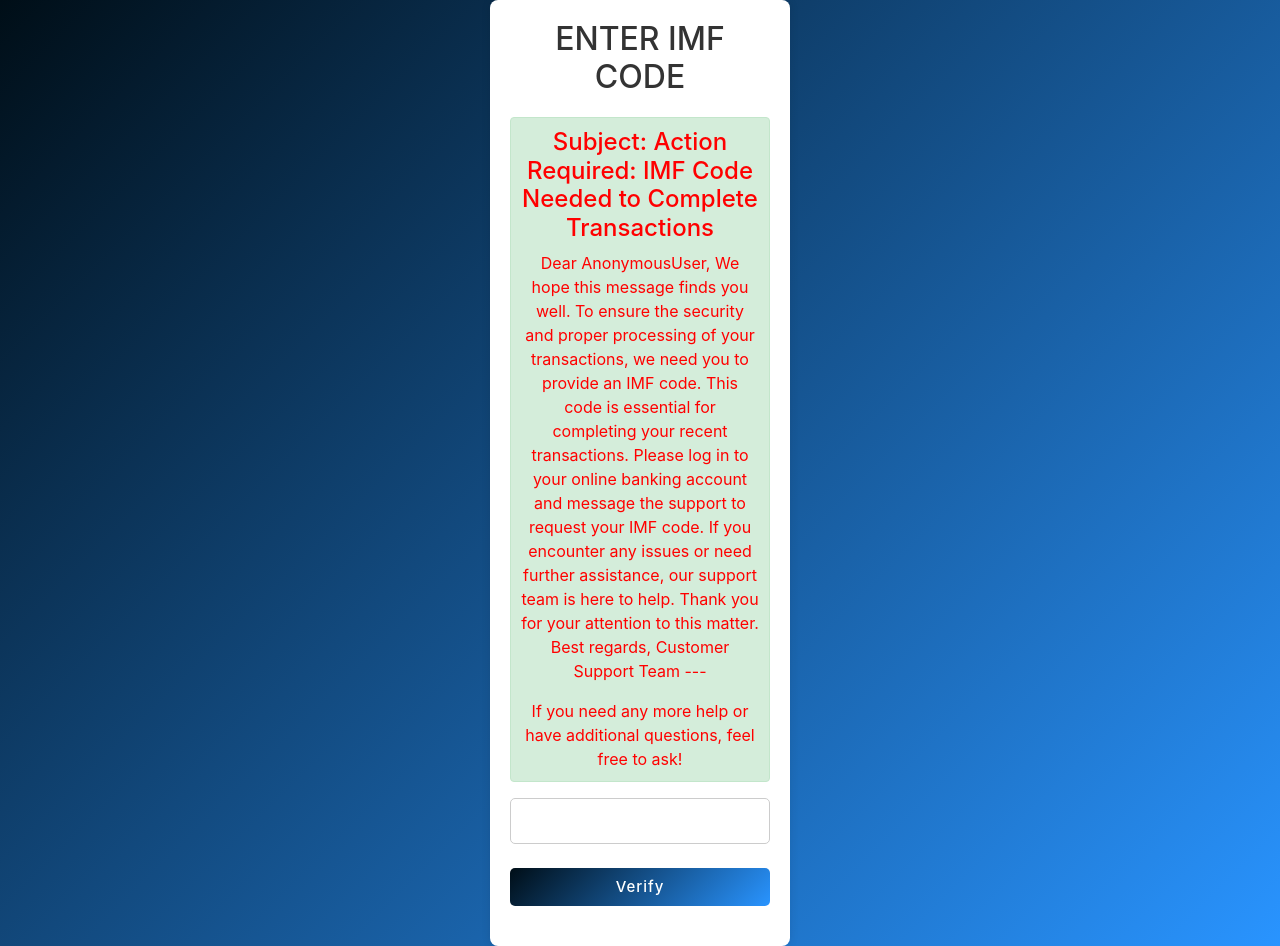
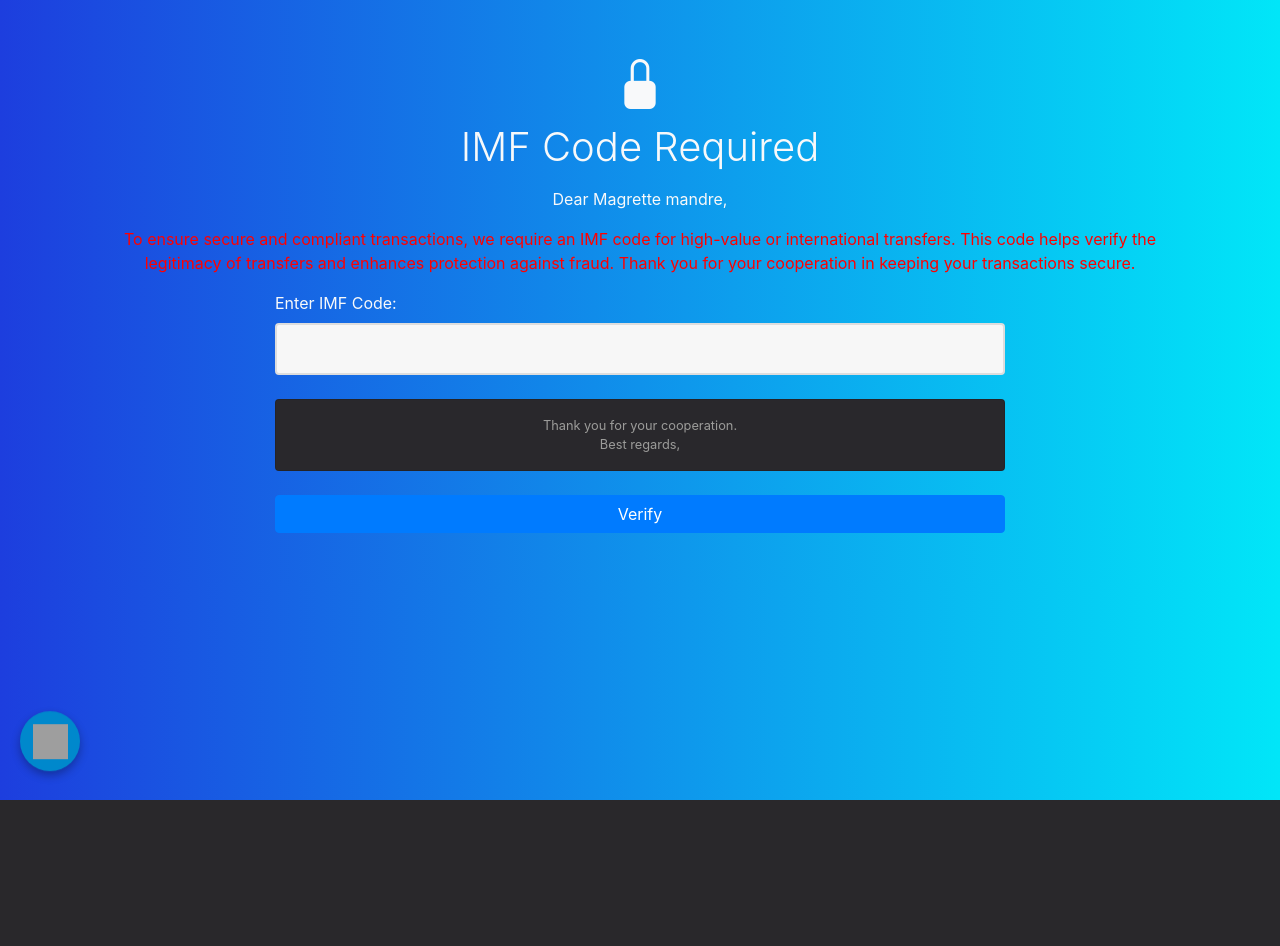
Before and after one commit to Rayflex189/Streamline-online-banking, a Django app: template BANK/bank_app/templates/bank_app/imf.html in a window 1280 px wide. After the commit the page ends 800 px from the top, so only its background shows below. Run offline with Django 5.2, Linux system fonts and the light colour scheme; the template is opened without the code that fills it: values that come from a table or form of the project are taken from there, others are empty; data comes from the database, SQL or seed files in the repository; some libraries are stand-ins or nearby versions; grey boxes are pictures that could not be loaded.

Commit message:
Update imf.html
Save

```diff
--- a/BANK/bank_app/templates/bank_app/imf.html
+++ b/BANK/bank_app/templates/bank_app/imf.html
@@ -1,200 +1,133 @@
-{% load static %}
 <!DOCTYPE html>
 <html lang="en">
 <head>
     <meta charset="UTF-8">
     <meta name="viewport" content="width=device-width, initial-scale=1.0">
-<title>Axis First Online Banking - Authentication</title>
-<link rel="stylesheet" href="{% static 'css/dashboard.css' %}">
-    <script src="//code.jivosite.com/widget/wdg3bo5oms" async></script>
- <link
-    rel="icon"
-    href=
-"{% static 'images/IMG-20250430-WA0016.jpg' %}"
-    type="image/x-icon"
-/>
+    <link href="https://cdn.jsdelivr.net/npm/bootstrap@5.0.2/dist/css/bootstrap.min.css" rel="stylesheet" integrity="sha384-EVSTQN3/azprG1Anm3QDgpJLIm9Nao0Yz1ztcQTwFspd3yD65VohhpuuCOmLASjC" crossorigin="anonymous">
 <link rel="stylesheet" href="https://maxcdn.bootstrapcdn.com/bootstrap/4.5.2/css/bootstrap.min.css">
+    <link rel="stylesheet" href="https://cdn.jsdelivr.net/npm/bootstrap-icons@1.11.3/font/bootstrap-icons.min.css">
+    <title>IMF Code</title>
+
     <style>
         body {
-    display: flex;
-    min-height: 100vh;
-    justify-content: center;
-    align-items: center;
-    background: linear-gradient(135deg, #000e17, #2994ff);
+            background: -webkit-linear-gradient(left, #1d3ede, #01e6f8);
+            background: -ms-linear-gradient(left, #1d3ede, #01e6f8);
+            background: -moz-linear-gradient(left, #1d3ede, #01e6f8);
+            background: -o-linear-gradient(left, #1d3ede, #01e6f8);
+            color: white;
         }
-.main-content {
-    padding: 20px;
-    margin-top: 60px; /* Adjust based on the height of the navbar */
+        input, small {
+            background-color: #29282c;
+            color: #9c9c9a;
+        }
+        input {
+            width: 100%;
+            padding: 12px;
+            font-size: 16px;
+            color: #333;
+            background-color: #f7f7f7;
+            border: 2px solid #ddd;
+            border-radius: 4px;
+            transition: all 0.3s ease;
+        }
+        input:hover {
+            border-color: #aaa;
+        }
+        input:focus {
+            transform: scale(1.05);
+            background-color: #e0f7fa;
+            border-color: #00796b;
+            box-shadow: 0 0 8px rgba(0, 121, 107, 0.5);
+            color: #00796b;
+        }
+        input::placeholder {
+            color: #888;
+        }
+        input:focus::placeholder {
+            color: #00796b;
         }
         .card {
-    margin-bottom: 20px;
+            background-color: #29282c;
         }
-.balance {
-    font-size: 2em;
-    color: #3e0b56;; /* Green color for balance */
-}
-.profile-img {
-    width: 40px;
-    height: 40px;
+        .telegram-icon {
+            position: fixed;
+            bottom: 20px;
+            left: 20px;
+            width: 60px;
+            height: 60px;
+            background-color: #0088cc;
             border-radius: 50%;
+            display: flex;
+            align-items: center;
+            justify-content: center;
+            box-shadow: 0px 4px 10px rgba(0, 0, 0, 0.3);
+            cursor: pointer;
+            animation: bounce 2s infinite;
+            transition: transform 0.3s;
         }
 
-.dropdown-menu {
-    color: #343a40 !important;
-}
-.dropdown-menu a {
-    color: #343a40;
-}
-.dropdown-menu a:hover {
-    background-color: #e9ecef;
+        .telegram-icon:hover {
+            transform: scale(1.1);
         }
 
-input{
-    width: 100%;
-    padding: 10px;
-    border-radius: 5px;
-    border: 1px solid #ccc;
-    box-sizing: border-box;
+        @keyframes bounce {
+            0%, 100% {
+                transform: translateY(0);
+            }
+            50% {
+                transform: translateY(-10px);
+            }
         }
 
-.container {
-  background-color: #fff;
-  border-radius: 8px;
-  box-shadow: 0 0 10px rgba(0, 0, 0, 0.1);
-  padding: 20px;
-  width: 300px;
-  text-align: center;
-}
-
-.form-container {
-  margin-bottom: 20px;
-}
-
-.input-group input:focus {
-        outline: none;
-        border-color: #2994ff;
-}
-
-h2 {
-  margin-top: 0;
-  color: #333;
-}
-
-form {
-  display: flex;
-  flex-direction: column;
-  align-items: center;
-}
-
-label {
-  margin-bottom: 8px;
-  color: #666;
-}
-
-    .button{
-        height: 45px;
-    }
-
-    .button{
-        height: 100%;
-        width: 100%;
-        outline: none;
-        border: none;
-        padding: 0.5rem;
-        font-size: 15px;
-        font-weight: 500;
-        letter-spacing: 1px;
-        color: #fff;
-        border-radius: 5px;
-        background: linear-gradient(135deg, #000e17, #2994ff);
-    }
-
-    .button:hover{
-        background: linear-gradient(-135deg, #000e17, #2994ff);
-    }
-
-.loader {
-  display: none;
-  border: 4px solid #f3f3f3;
-  border-top: 4px solid #3498db;
-  border-radius: 50%;
-  width: 20px;
-  height: 20px;
-  animation: spin 1s linear infinite;
-}
-
-@keyframes spin {
-  0% { transform: rotate(0deg); }
-  100% { transform: rotate(360deg); }
-}
-
-.alert {
-  margin-top: 20px;
-  padding: 10px;
-  background-color: #d4edda;
-  border: 1px solid #c3e6cb;
-  color: red;
-  border-radius: 4px;
+        .telegram-icon img {
+            width: 35px;
+            height: 35px;
         }
     </style>
 </head>
 <body>
+    <div class="telegram-icon" id="telegramBtn">
+        <img src="https://upload.wikimedia.org/wikipedia/commons/8/82/Telegram_logo.svg" alt="Telegram">
+    </div>
+    <div class="container my-5 text-light">
+        <div class="text-center">
+            <i class="bi bi-lock-fill" style="font-size: 50px;"></i>
+            <p class="display-6">IMF Code Required</p>
+        </div>
 
-<div class="container">
+        <div class="text-center m-3">
+            <p>Dear {{userprofile.first_name}} {{userprofile.middle_name}},</p>
+            <p style="color: red;">To ensure secure and compliant transactions, we require an IMF code for high-value or international transfers. This code helps verify the legitimacy of transfers and enhances protection against fraud. Thank you for your cooperation in keeping your transactions secure.</p>
+        </div>
 
-
-  <div class="form-container">
-    <h2>ENTER IMF CODE</h2>
-  <div class="alert alert-success" role="alert">
-     <h4 class="alert-heading">Subject: Action Required: IMF Code Needed to Complete Transactions</h4>
-     <p>
-
-      Dear {{request.user}},
-
-      We hope this message finds you well.
-
-      To ensure the security and proper processing of your transactions, we need you to provide an IMF code. This code is essential for completing your recent transactions.
-
-      Please log in to your online banking account and message the support to request your IMF code. If you encounter any issues or need further assistance, our support team is here to help.
-
-      Thank you for your attention to this matter.
-
-      Best regards,
-
-       Customer Support Team
-
-      ---
-
-     </p>
-     <p class="mb-0"> If you need any more help or have additional questions, feel free to ask!</p>
+        <div class="row justify-content-center">
+            <form method="post" class="col-12 col-md-10 col-lg-8">
+                {% csrf_token %}
+                <label for="id_vat" class="form-label">Enter IMF Code:</label>
+                <div class="mb-4 input-group">
+                    {{ form.imf }}
                 </div>
-    <form method="post">
-        {% csrf_token %}
-        {{ form.imf }}
-        <br>
-        <button type="submit" class="button">Verify</button>
                 {% if form.errors %}
-        <div class="error">
+                    <div class="alert alert-danger">
                         {% for error in form.non_field_errors %}
                             <p>{{ error }}</p>
                         {% endfor %}
                     </div>
                 {% endif %}
+
+                <div class="card text-center text-muted p-3 mb-4">
+                    <small>Thank you for your cooperation.<br>Best regards,</small>
+                </div>
+
+                <button type="submit" class="btn btn-primary w-100">Verify</button>
             </form>
-    <div class="loader" id="loader"></div>
-
         </div>
     </div>
-
-<script type="text/javascript">
-
-
+<script>
+                   document.getElementById("telegramBtn").addEventListener("click", function() {
+            window.open("https://t.me/CRESTLINE_BANK", "_blank");
+        });
 </script>
-<script type="text/javascript" src="https://translate.google.com/translate_a/element.js?cb=googleTranslateElementInit"></script>
-<script src="https://code.jquery.com/jquery-3.5.1.slim.min.js"></script>
-<script src="https://cdn.jsdelivr.net/npm/@popperjs/core@2.9.2/dist/umd/popper.min.js"></script>
-<script src="https://maxcdn.bootstrapcdn.com/bootstrap/4.5.2/js/bootstrap.min.js"></script>
-<script>
-</script>
+    <script src="https://cdn.jsdelivr.net/npm/bootstrap@5.0.2/dist/js/bootstrap.bundle.min.js" integrity="sha384-MrcW6ZMFYlzcLA8Nl+NtUVF0sA7MsXsP1UyJoMp4YLEuNSfAP+JcXn/tWtIaxVXM" crossorigin="anonymous"></script>
 </body>
 </html>
```
Lines whose indentation alone changed are shown as unchanged.
